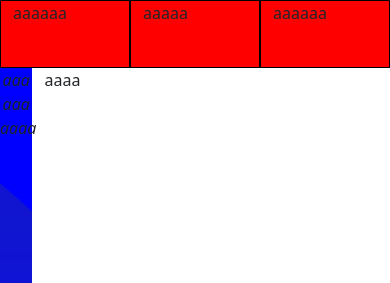
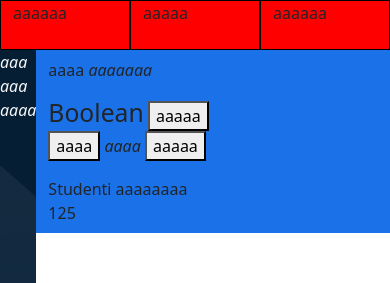
Before and after one commit to Al-Giovinetti/html-css-bootstrap-dashboard, a plain HTML site: page index.html in a window 390 px wide. Shown: the top 283 px of the page. Drawn offline with nearby package versions, Linux system fonts and the light colour scheme.

Commit message:
Header del main responsive

```diff
--- a/css/style.css
+++ b/css/style.css
@@ -1,16 +1,33 @@
-header [class^="col"]{
+
+
+header.my_header-top [class^="col"]{
     background-color: red;
     border:1px solid black;
-    height: 8vh;
+    height: 50px;
 }
 
 .my_p{
-    background-color: blue;
     border: 1px solid orangered;
 }
 
-main nav.col-1{
+
+
+main nav{
     background-image:url("../img/sidebar-bg.png");
     background-color: blue;
-    height:92vh;
+    height: calc(100vh - 50px);
+    width: auto;
 }
+
+main>div>div{
+    width: 100%;
+}
+
+/* Colorazioni */
+.my_bg-lightblue{
+    background-color: #1B72E8;
+}
+
+.my_bg-dark{
+    background-color: #051E34;
+}
--- a/index.html
+++ b/index.html
@@ -17,7 +17,7 @@
 </head>
 <body>
     <!-- Header -->
-    <header>
+    <header class="my_header-top">
         <div class="container-fluid">
             <div class="row">
                 <div class="col">
@@ -39,10 +39,9 @@
         </div>
     </header>
     <main>
-        <div class="container-fluid">
-            <div class="row p-0">
+        <div class="d-flex">
             <!-- nav lato sx -->
-                <nav class=" col-1 col-lg-2 d-flex flex-column justify-content-between p-0 text-center">
+            <nav class="d-flex flex-column justify-content-between my_bg-dark text-light">
                 <div>
                     <div>
                         <i>aaa</i>
@@ -63,10 +62,38 @@
                 </div>
             </nav>
             <!-- Corpo centrale -->
-                <div class="col-11 col-lg-10">
-                    aaaa
-
+            <div>
+                <!-- header del main -->
+                <header class="my_header-sx my_bg-lightblue">
+                    <div class="container-fluid">
+                        <div class="row justify-content-between">
+                            <div class="col-12 col-md col-lg-3 py-2">
+                                <span>aaaa</span>
+                                <i>aaaaaaa</i>
                             </div>
+                            <div class="col-12 col-md col-lg-3 order-md-first py-2 ">
+                                <div>
+                                    <h2 class="d-inline">Boolean</h2>
+                                    <button>aaaaa</button>
+                                </div>
+                                <div>
+                                    <button>aaaa</button>
+                                    <i>aaaa</i>
+                                    <button class="d-lg-none">aaaaa</button>
+                                    <div class="d-none d-lg-inline">
+                                        <button>aaaaa</button>
+                                        <button>aaaa</button>
+                                        <button>aaaaa</button>
+                                    </div>
+                                </div>
+                            </div>
+                            <div class="col-12 col-md col-lg-3 py-2">
+                                <span class="d-block">Studenti aaaaaaaa</span>
+                                <span class="d-block">125</span>
+                            </div>
+                        </div>
+                    </div>
+                </header>
             </div>
         </div>
     </main>
```
Lines whose indentation alone changed are shown as unchanged.
